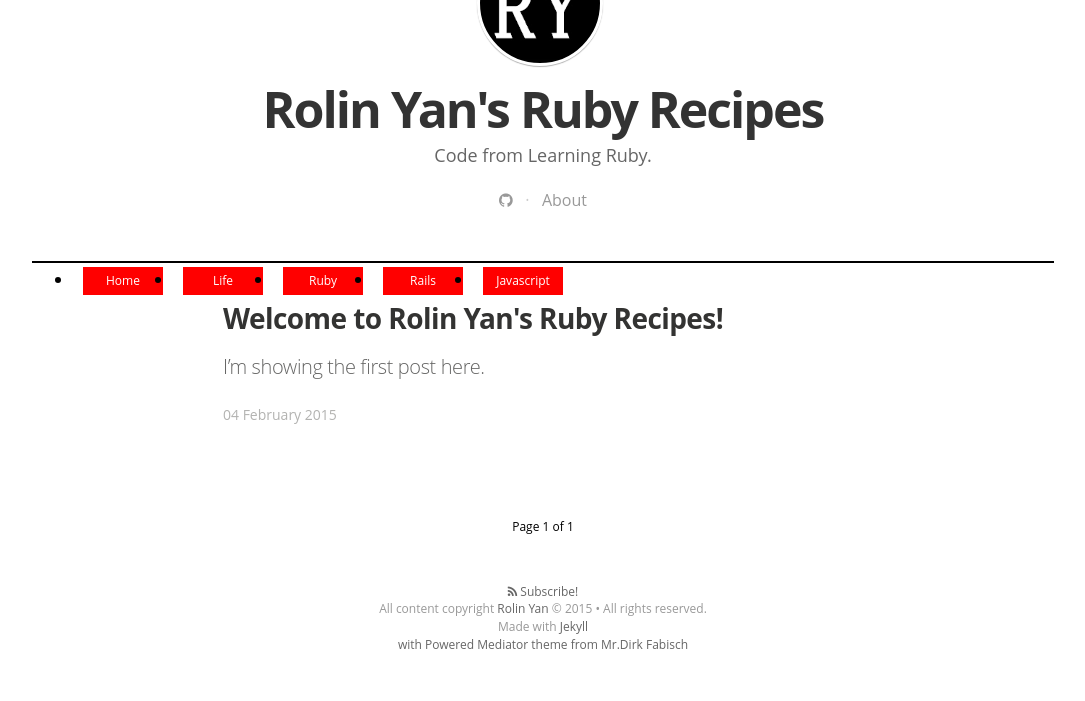
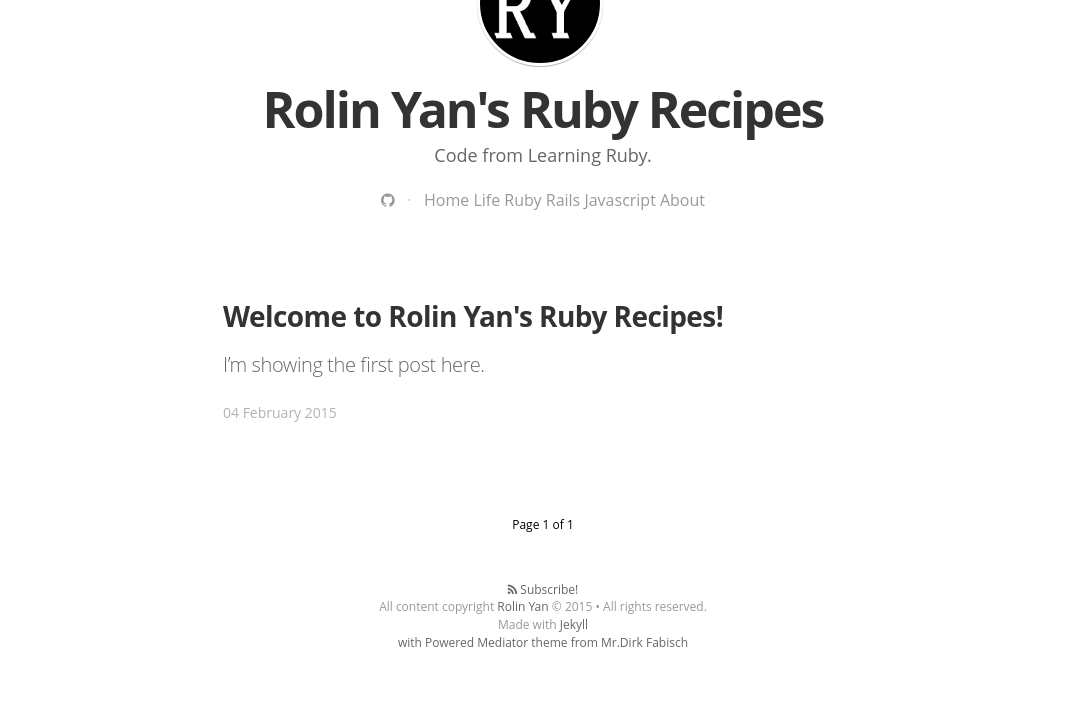
Before and after one commit to rolinyan/ruby_recipes, a Jekyll site: the page built from index.html, in a window 1280 px wide. Shown: the part 225-926 px from the top of the page, without its empty margins (97-1182 px from the left). Built offline with Jekyll 4.4.1, drawn with Linux system fonts in a browser that asks for light colours; nearby versions of some CDN libraries; some web fonts are replaced; Markdown is read by kramdown in place of the engine named in the settings; the list of posts is cut into pages by our own code.

```diff
--- a/_includes/nav.html
+++ /dev/null
@@ -1,13 +0,0 @@
-<div class="nav">
- <ul>
-   <li><a href="http://rolinyan.github.io/">Home</a></li>
-   <li><a href="#">Life</a></li>
-   <li><a href="http://rolinyan.github.io/ruby_recipes/">Ruby</a></li>
-   <li><a href="http://rolinyan.github.io/rails_recipes/">Rails</a></li>
-   <li><a href="http://rolinyan.github.io/js_recipes/">Javascript</a></li>
-<!--    <li><a href="http://rolinyan.github.io/js_recipes/">Node.js</a></li>
-   <li><a href="http://rolinyan.github.io/js_recipes/">Javascript</a></li>
-   <li><a href="http://rolinyan.github.io/js_recipes/">Javascript</a></li>
-   <li><a href="http://rolinyan.github.io/js_recipes/">Javascript</a></li> -->
- </ul>
-</div>
--- a/css/nav.css
+++ /dev/null
@@ -1,33 +0,0 @@
-.nav ul{
-width:980px;/*设置元素宽度为980px*/
-border:1px solid #000;/*设置一个颜色为#000，宽度为1px的边框*/
-margin:0px auto 0px auto;/*也可以简写为margin:0 auto*/
-position: relative;
-}
-
-.nav ul li{
-float:left;/*让li元素左浮动*/
-}
-
-.nav ul li a{
-width:80px;/*设置元素宽为80px*/
-height:28px;/*设置高度为28px*/
-line-height:28px;/*设置行距为28px，让文字在每行的中间位置*/
-background:red;/*设置元素的背景为红色*/
-color:#FFF;/*文字颜色是白色*/
-margin:5px 10px;
-font-size:12px;/*用12号字*/
-display:block;/*这个比较关键，因为a本身就是联级元素，本身不具有宽高，用这个把它变成块级元素，这样前面设置的宽和高就能起作用了*/
-text-align:center;/*让文本居中*/
-text-decoration:none; /*去掉下划线*/
-}
-
-
-.nav ul li a:hover{ /*这个大概的意思就是当鼠标放到这个a元素的上面时，这个a元素的样式就按下面的代码执行*/
-width:78px;
-height:26px;
-line-height:28px;
-border:1px solid red;
-color:red;
-background:#FFF;
-}
--- a/index.html
+++ b/index.html
@@ -23,10 +23,14 @@ layout: default
             &nbsp;&nbsp;·&nbsp;&nbsp;
         {% endif %}
       {% endfor %}
+      <a href="rolinyan.github.io/">Home</a>
+      <a href="rolinyan.github.io/">Life</a>
+      <a href="rolinyan.github.io/ruby_recipes/">Ruby</a>
+      <a href="rolinyan.github.io/rails_recipes/">Rails</a>
+      <a href="rolinyan.github.io/js_recipes/">Javascript</a>
       <a href="{{ site.baseurl }}/about/">About</a>
     </div>
 </header>
-    {% include nav.html %}
 
 
 <main class="content" role="main">
```
